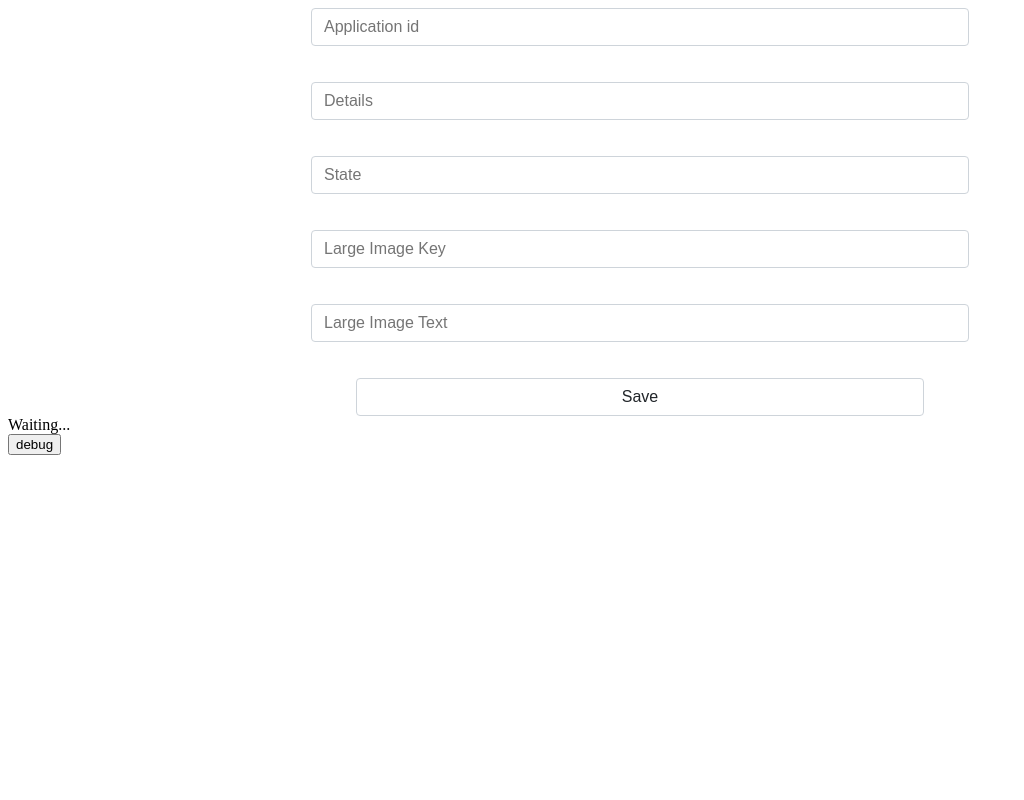
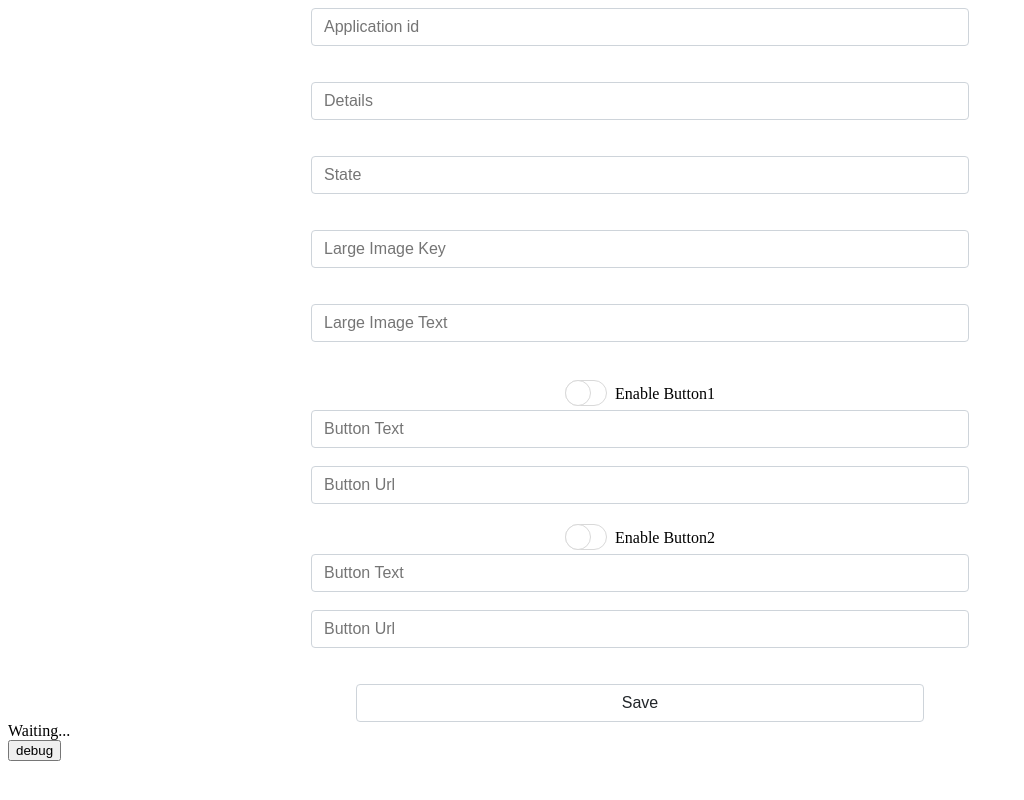
Before and after one commit to cenapyuce/Discord-rpc, an Electron app: page index.html in a window 1280 px wide. Shown: the whole page, without its empty margins (0-1024 px from the left). Drawn offline with Linux system fonts and the light colour scheme.

Commit message:
Add files via upload

```diff
--- a/index.html
+++ b/index.html
@@ -15,6 +15,16 @@
       <input type="text" class="form-control"  name="state" id="state" placeholder="State" required><br><br>
       <input type="text" class="form-control"  name="largeimgkey" id="largeimgkey" placeholder="Large Image Key" required><br><br>
       <input type="text" class="form-control"  name="largeimgtext" id="largeimgtext" placeholder="Large Image Text" required><br><br>
+      <input type="checkbox" class="ios8-switch" name="btn1" id="btn1">
+      <label for='btn1'> Enable Button1</label>
+      <input type="text" class="form-control"  name="Button1txt" id="Button1txt" placeholder="Button Text" disabled><br>
+      <input type="url" class="form-control"  name="Button1url" id="Button1url" placeholder="Button Url" disabled><br>
+      <input type="checkbox" class="ios8-switch" name="btn2" id="btn2">
+      <label for='btn2'> Enable Button2</label>
+      <input type="text" class="form-control"  name="Button2txt" id="Button2txt" placeholder="Button Text" disabled><br>
+      <input type="url" class="form-control"  name="Button2url" id="Button2url" placeholder="Button Url" disabled><br>
+
+      <br>
       <button class="form-btn" type="submit" id="save">Save</button>
     </div>
     </center>
--- a/package.json
+++ b/package.json
@@ -1,6 +1,6 @@
 {
   "name": "discord-rpc",
-  "version": "0.0.1",
+  "version": "0.0.2",
   "description": "Discord Rich Presence App.",
   "main": "main.js",
   "scripts": {
@@ -22,6 +22,7 @@
   "dependencies": {
     "discord-rpc": "^4.0.1",
     "electron-log": "^4.4.6",
+    "electron-winstaller": "^5.0.0",
     "http": "^0.0.1-security",
     "socket.io": "^4.5.0",
     "update-electron-app": "^2.0.1",
--- a/renderer.js
+++ b/renderer.js
@@ -28,5 +28,23 @@ ws.onmessage = (event) => {
 
 const savebtn = document.getElementById('save');
 savebtn.addEventListener('click', () => {
-    ws.send(document.getElementById('id').value+"&"+document.getElementById('details').value+"&"+document.getElementById("state").value+"&"+document.getElementById('largeimgkey').value+"&"+document.getElementById("largeimgtext").value);
+ ws.send(document.getElementById('id').value+"&"+document.getElementById('details').value+"&"+document.getElementById("state").value+"&"+document.getElementById('largeimgkey').value+"&"+document.getElementById("largeimgtext").value+"&"+document.getElementById("Button1txt").value+"&"+document.getElementById("Button1url").value+"&"+document.getElementById("Button2txt").value+"&"+document.getElementById("Button2url").value);
 });
+
+document.getElementById('btn1').addEventListener('click', () => {
+    document.getElementById('Button1txt').disabled = document.getElementById('Button1txt').disabled ? false : true;
+    document.getElementById('Button1url').disabled = document.getElementById('Button1url').disabled ? false : true;
+    if(document.getElementById('Button1txt').disabled) {
+        document.getElementById('Button1txt').value = "";
+        document.getElementById('Button1url').value = "";
+    }
+});
+
+document.getElementById('btn2').addEventListener('click', () => {
+    document.getElementById('Button2txt').disabled = document.getElementById('Button2txt').disabled ? false : true;
+    document.getElementById('Button2url').disabled = document.getElementById('Button2url').disabled ? false : true;
+    if(document.getElementById('Button2txt').disabled) {
+        document.getElementById('Button2txt').value = "";
+        document.getElementById('Button2url').value = "";
+    }
+});
--- a/styles.css
+++ b/styles.css
@@ -39,5 +39,52 @@
 .form-btn:active {
     background-color: #e3e5e8;
 }
+/* İOS 8 SWİTCH FOR BUTTONS*/
+input[type="checkbox"].ios8-switch {
+    position: absolute;
+    margin: 8px 0 0 16px;
+}
+input[type="checkbox"].ios8-switch + label {
+    position: relative;
+    padding: 5px 0 0 50px;
+    line-height: 2.0em;
+}
+input[type="checkbox"].ios8-switch + label:before {
+    content: "";
+    position: absolute;
+    display: block;
+    left: 0;
+    top: 0;
+    width: 40px; /* x*5 */
+    height: 24px; /* x*3 */
+    border-radius: 16px; /* x*2 */
+    background: #fff;
+    border: 1px solid #d9d9d9;
+    -webkit-transition: all 0.3s;
+    transition: all 0.3s;
+}
+input[type="checkbox"].ios8-switch + label:after {
+    content: "";
+    position: absolute;
+    display: block;
+    left: 0px;
+    top: 0px;
+    width: 24px; /* x*3 */
+    height: 24px; /* x*3 */
+    border-radius: 16px; /* x*2 */
+    background: #fff;
+    border: 1px solid #d9d9d9;
+    -webkit-transition: all 0.3s;
+    transition: all 0.3s;
+}
+input[type="checkbox"].ios8-switch + label:hover:after {
+    box-shadow: 0 0 5px rgba(0,0,0,0.3);
+}
+input[type="checkbox"].ios8-switch:checked + label:after {
+    margin-left: 16px;
+}
+input[type="checkbox"].ios8-switch:checked + label:before {
+    background: #55D069;
+}
 
 /* Add styles here to customize the appearance of your app */
```
Also changed, not shown: main.js (+10 -4 lines), 1 other file.
